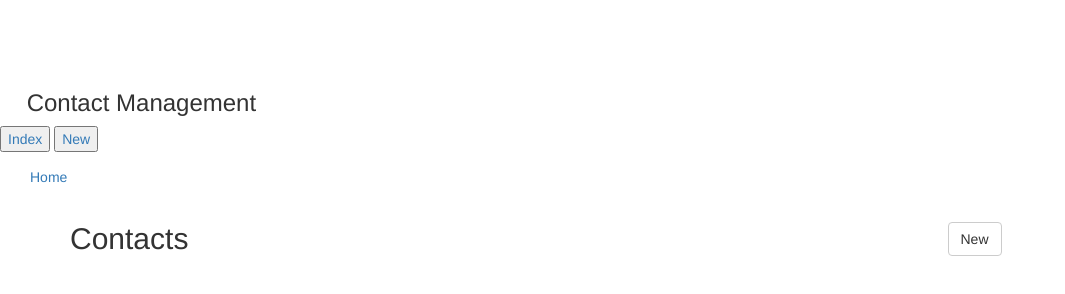
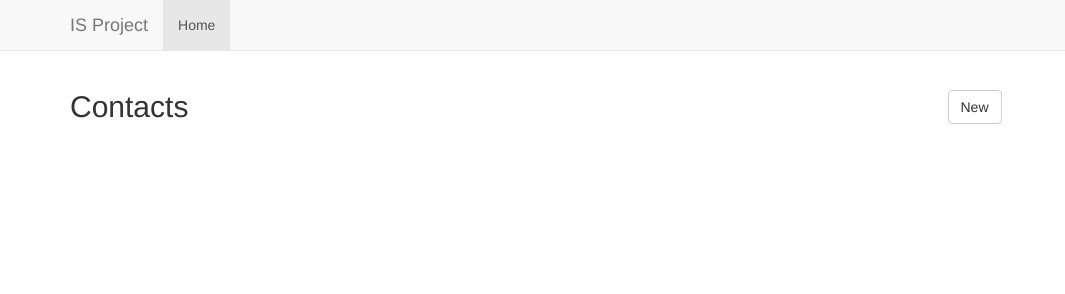
Before and after one commit to dontruong/projectwithangular, a website: page public/index.html in a window 1280 px wide. Shown: the top 294 px of the page, without its empty margins (0-1065 px from the left). Drawn offline with nearby package versions, Linux system fonts and the light colour scheme; some packages are replaced by stand-ins of ours; files that its build step writes are made by us from their sources; no server answers.

Commit message:
bkfjnldm

```diff
--- a/public/index.html
+++ b/public/index.html
@@ -9,7 +9,7 @@
     <script src="https://ajax.googleapis.com/ajax/libs/angularjs/1.4.6/angular.min.js"></script>
     <script src="https://ajax.googleapis.com/ajax/libs/angularjs/1.4.6/angular-route.min.js"></script>
     <link rel="stylesheet" href="https://maxcdn.bootstrapcdn.com/bootstrap/3.3.4/css/bootstrap.min.css">
-
+    <link rel ="stylesheet" href = "style.css">
 
     <style>
       body {
@@ -22,16 +22,10 @@
   </head>
 
   <body>
-<div id = "banner">
-    <h3>&nbsp&nbsp&nbsp&nbspContact Management</h3>
-        <div id  = "bannerbuttons">
-            <button id = "gohome">
-                <a href="/list" class="fa fa-list">Index</a>
-            </button>
-            <button id = "addnew">
-                <a href="/contact-form" class="fa fa-plus-square" aria-hidden="true">New</a>
-            </button>
-        </div>
+    <nav class="navbar navbar-default navbar-fixed-top">
+      <div class="container">
+        <div class="navbar-header">
+          <div class="navbar-brand" href="#/">IS Project</div>
         </div>
         <div id="navbar" class="navbar-collapse collapse">
           <ul class="nav navbar-nav">
```
